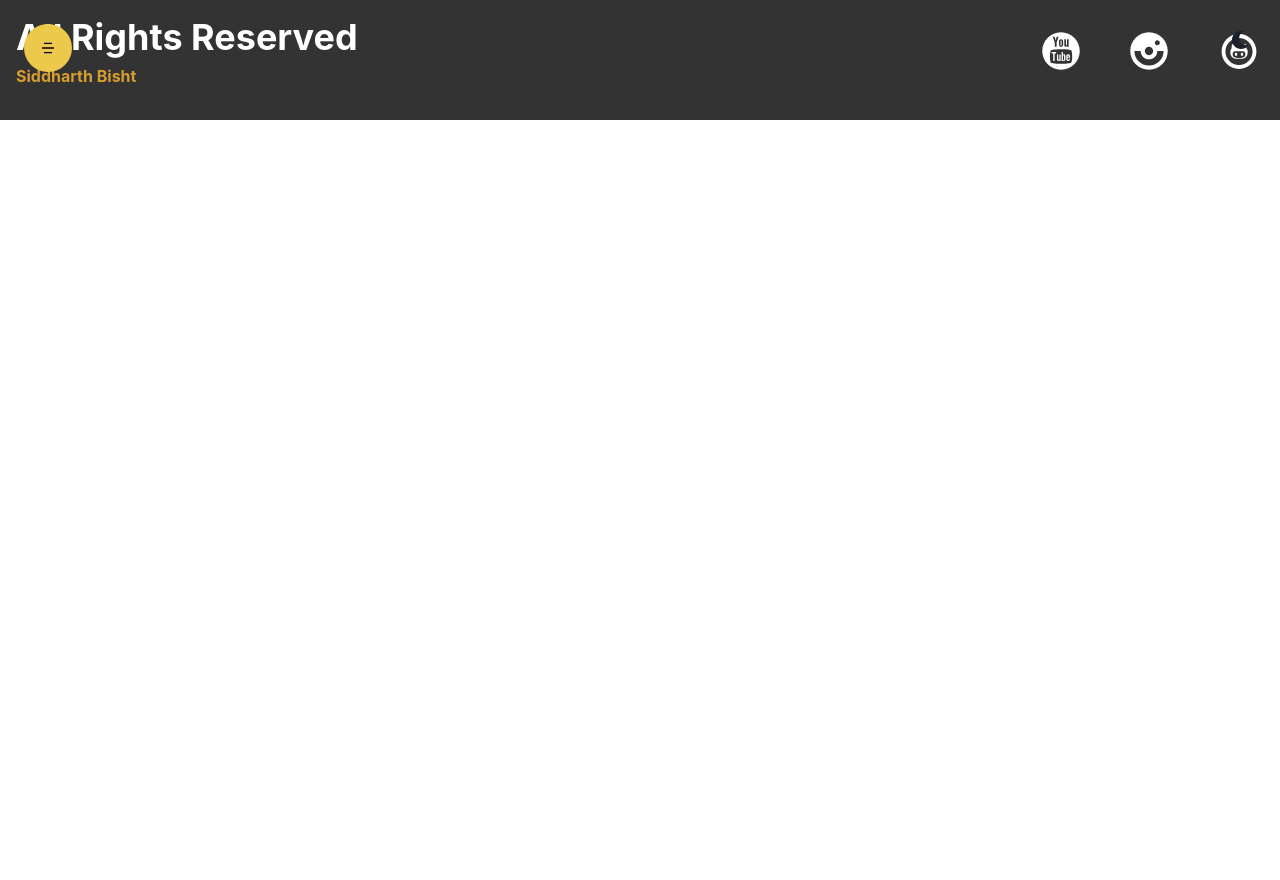
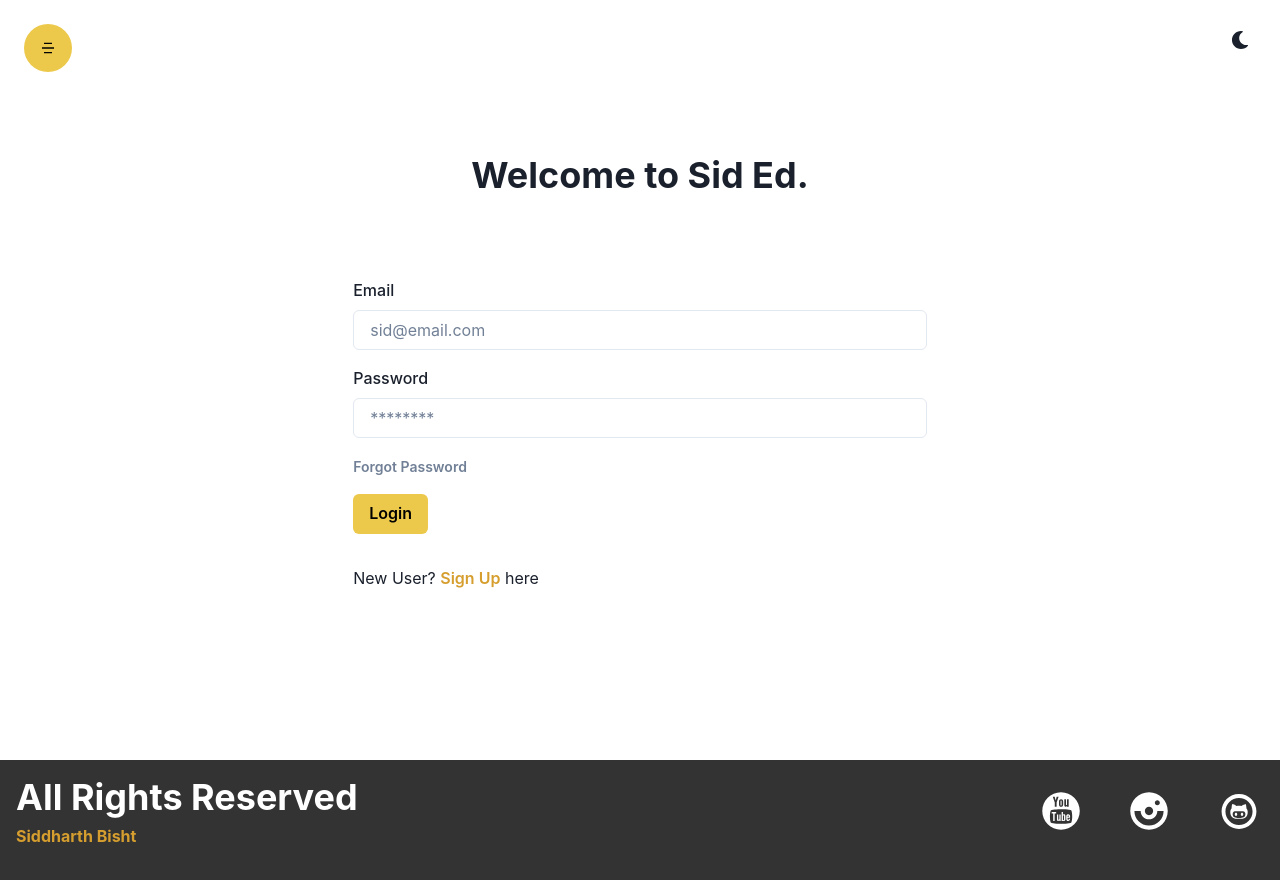
Before and after one commit to OfficialSiddharthBisht/sid-education, a React (Create React App) app: page /login in a window 1280 px wide. Before the commit the page ends 800 px from the top, so only its background shows below. Built offline with nearby package versions, Linux system fonts and the light colour scheme.

Commit message:
feat: login page

```diff
--- a/src/App.js
+++ b/src/App.js
@@ -10,6 +10,7 @@ import Home from './components/Home';
 import Header from './components/Layout/Header/Header';
 import Courses from './components/Courses/Courses';
 import Footer from './components/Layout/Footer/Footer';
+import Login from './components/Auth/Login';
 
 
 function App() {
@@ -19,6 +20,7 @@ function App() {
       <Routes>
         <Route path='/' element={<Home />} />
         <Route path='/courses' element={<Courses />} />
+        <Route path='/login' element={<Login />} />
       </Routes>
       <Footer />
     </Router>
--- /dev/null
+++ b/src/components/Auth/Login.jsx
@@ -0,0 +1,63 @@
+import { Box, Button, Container, FormLabel, Heading, Input, Link, VStack } from '@chakra-ui/react'
+import React, { useState } from 'react'
+
+
+const Login = () => {
+    const [email, setEmail] = useState("");
+    const [password, setPassword] = useState("");
+    return (
+        <Container h={'95vh'}>
+            <VStack h={'full'} justifyContent={'center'} spacing={'16'}>
+                <Heading children="Welcome to Sid Ed." />
+                <form style={{ width: "100%" }}>
+                    <Box marginY={'4'}>
+                        <FormLabel htmlFor='email' children="Email" />
+                        <Input
+                            required
+                            id='email'
+                            value={email}
+                            onChange={e => setEmail(e.target.value)}
+                            placeholder='sid@email.com'
+                            type='email'
+                            focusBorderColor='yellow.500'
+
+                        />
+                    </Box>
+                    <Box marginY={'4'}>
+                        <FormLabel htmlFor='password' children="Password" />
+                        <Input
+                            required
+                            id='password'
+                            value={password}
+                            onChange={e => setPassword(e.target.value)}
+                            placeholder='********'
+                            type='password'
+                            focusBorderColor='yellow.500'
+                        />
+                    </Box>
+                    <Box>
+                        <Link to="/forgotPassword">
+                            <Button fontSize={'sm'} variant='link'>
+                                Forgot Password
+                            </Button>
+                        </Link>
+                    </Box>
+                    <Button marginY={'4'} colorScheme={'yellow'} type='submit'>
+                        Login
+                    </Button>
+                    <Box marginY='4'>
+                        New User? {' '}
+                        <Link to='/register'>
+                            <Button colorScheme={'yellow'} variant={'link'}>
+                                Sign Up
+                            </Button>
+                        </Link> {" "}
+                        here
+                    </Box>
+                </form>
+            </VStack>
+        </Container>
+    )
+}
+
+export default Login
--- a/src/components/Layout/Header/Header.jsx
+++ b/src/components/Layout/Header/Header.jsx
@@ -31,7 +31,7 @@ const DrawerData = [
 
 const Header = () => {
     const { isOpen, onOpen, onClose } = useDisclosure();
-    const isAuthenticated = true;
+    const isAuthenticated = false;
     const user = {
         role: 'admin',
     }
```
